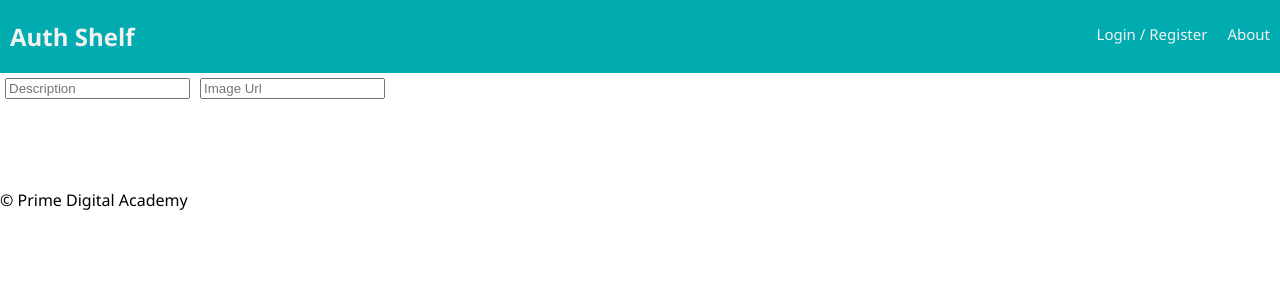
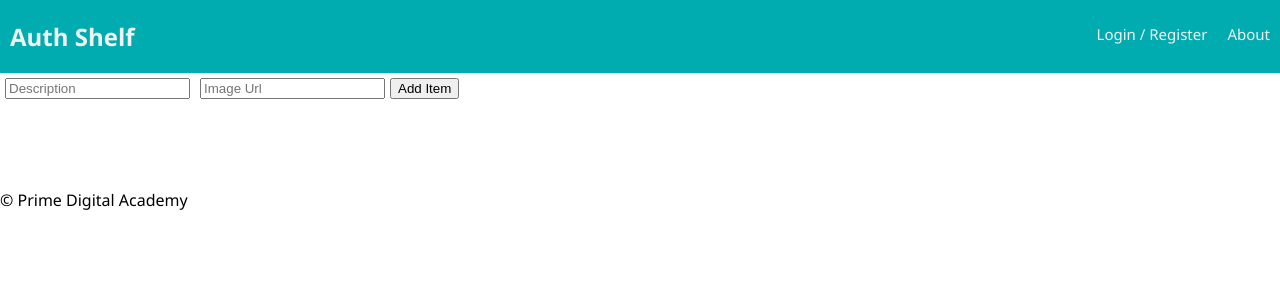
Before and after one commit to srsimonson/auth-shelf, a React (Create React App) app: page /#/item in a window 1280 px wide. Shown: the top 300 px of the page. Built offline with nearby package versions, Linux system fonts and the light colour scheme; no server answers.

Commit message:
Added DISPATCH to SET_ITEMS on submit

```diff
--- a/src/components/ItemInput/ItemInput.js
+++ b/src/components/ItemInput/ItemInput.js
@@ -14,6 +14,13 @@ class ItemInput extends Component {
     console.log(this.state);
   };
 
+  handleItemButton = (item) => {
+      console.log('itemClick');
+      console.log(item);
+      this.props.dispatch({ type: "SET_ITEMS", payload: this.state});
+
+  }
+
   render() {
     return (
       <div>
@@ -25,6 +32,7 @@ class ItemInput extends Component {
           placeholder="Image Url"
           onChange={this.handleInputChangeFor("image_url")}
         ></input>
+        <button onClick={this.handleItemButton}>Add Item</button>
       </div>
     );
   }
```
Also changed, not shown: src/components/ItemMap/ItemMap.js (added).
